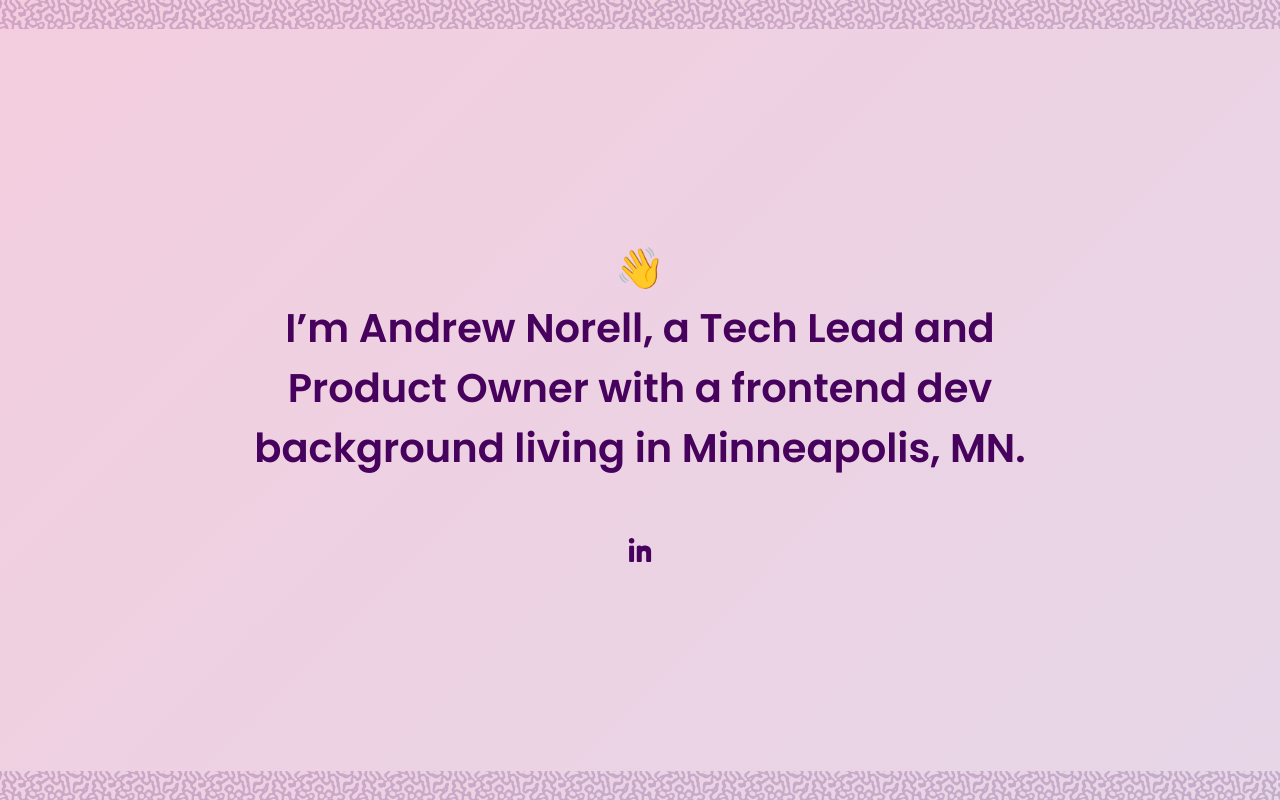
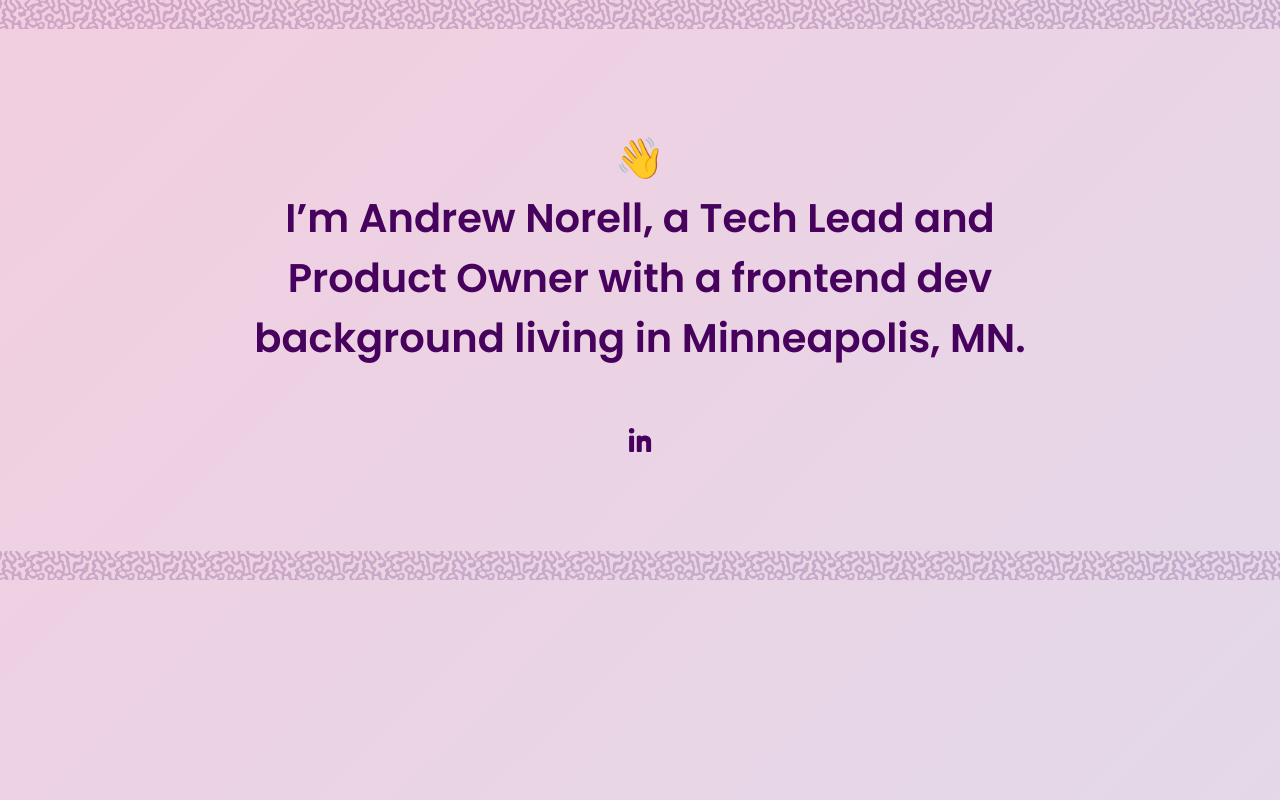
Before and after one commit to andrewnorell/andrewnorell.com, a Nuxt app: page / in a window 1280 px wide. Built offline with nearby package versions, Linux system fonts and the light colour scheme.

Commit message:
min-height: -webkit-fill-available;

```diff
--- a/layouts/default.vue
+++ b/layouts/default.vue
@@ -41,6 +41,7 @@ body {
   display: flex;
   flex-direction: column;
   min-height: 100vh;
+  min-height: -webkit-fill-available;
   font-size: 1.8rem;
   line-height: 1.5;
   font-weight: 400;
@@ -69,10 +70,10 @@ body {
     background-image: url('~assets/images/border.svg');
     background-repeat: repeat-x;
     background-position: center bottom;
-    padding: 6.4rem 2rem;
+    padding: 6.4rem 3.2rem;
 
     @media (min-width: $screen-sm-min) {
-      padding: 12.8rem 2rem;
+      padding: 12.8rem 3.2rem;
     }
   }
 }
```
